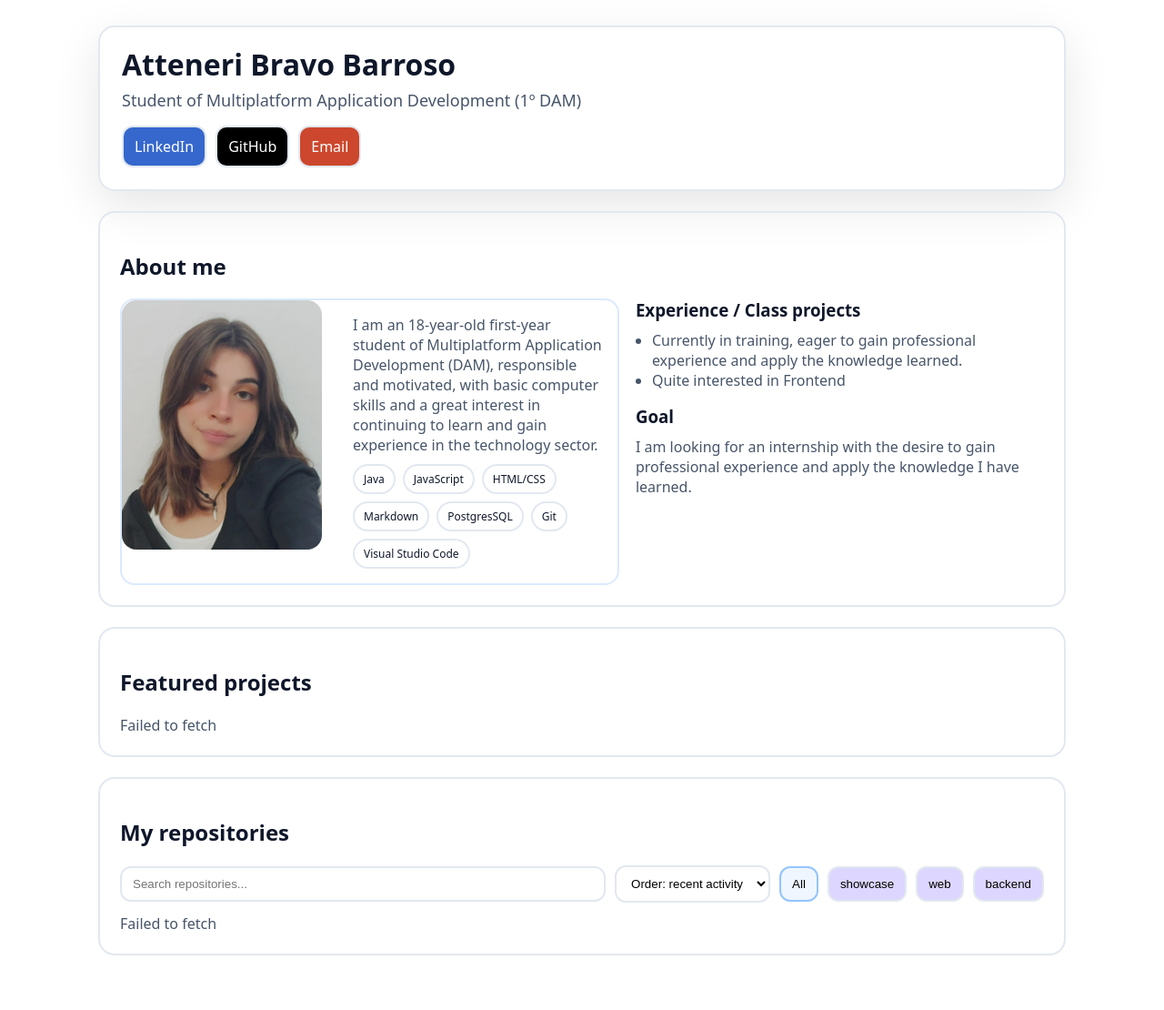
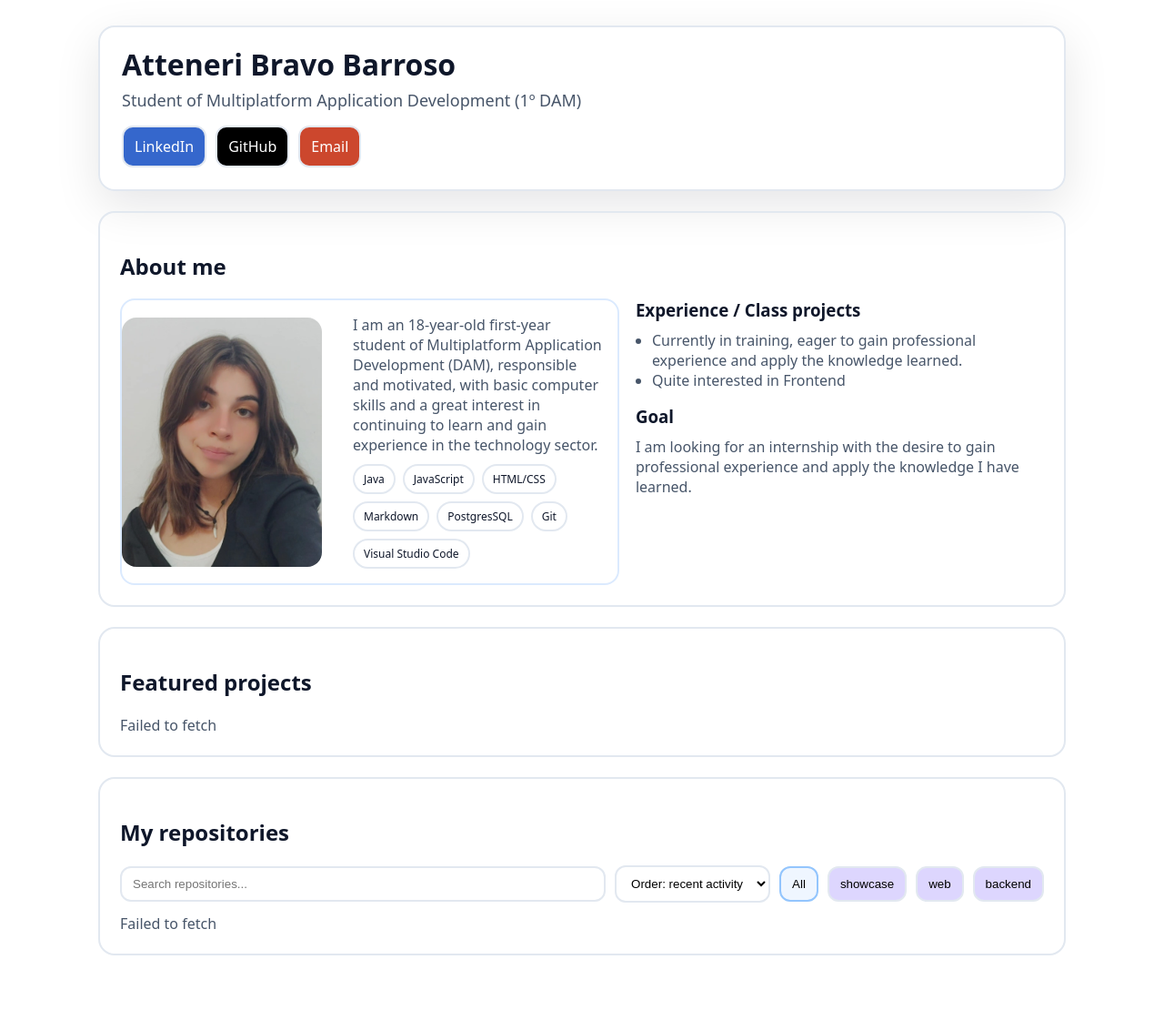
Before and after one commit to Atthemyg/Atthemyg.github.io, a Jekyll site: the page built from index.html, in a window 1280 px wide. Shown: the whole page at 91% size. Built offline with Jekyll 4.4.1, drawn with Linux system fonts in a browser that asks for light colours.

Commit message:
Hago la pagina adaptada al dispositivo

```diff
--- a/assets/css/styles.css
+++ b/assets/css/styles.css
@@ -27,7 +27,7 @@ body{
 .section{margin-top:22px;padding:22px;border:2px solid var(--line);border-radius:var(--radius)}
 .grid2{display:grid;grid-template-columns:1.1fr .9fr;gap:18px}
 .profile{
-  display:flex; flex-direction:row;gap:18px;align-items:flex-start;
+  display:flex; flex-direction:row;gap:18px;align-items:center;
   border-radius:16px;overflow:hidden;border:2px solid #dbeafe;
 }
 .profile img{width:220px;height:auto;border-radius:16px;object-fit:cover;display:block}
```
Also changed, not shown: 1 other file.
